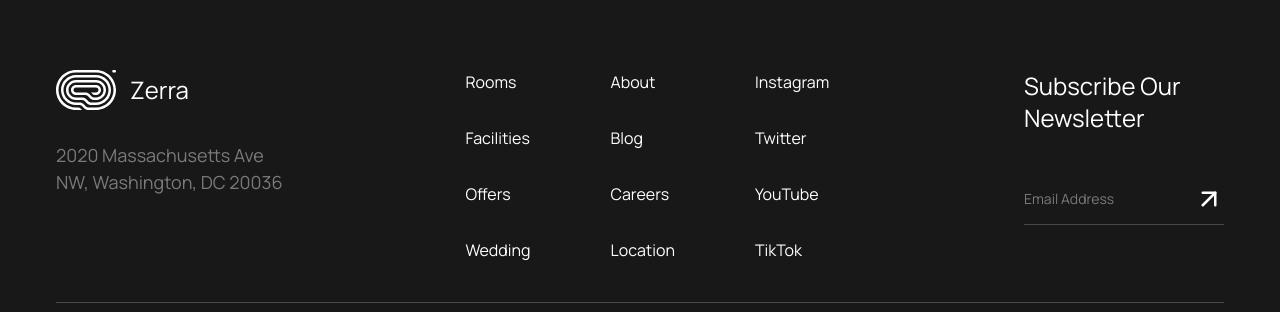
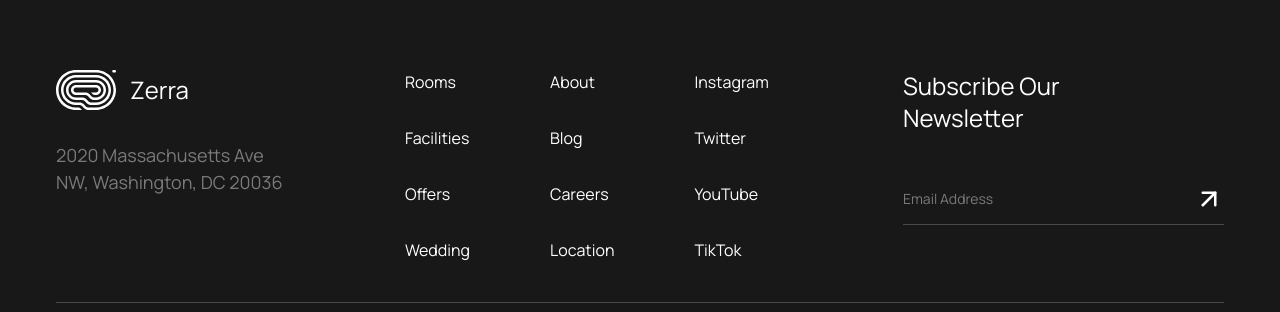
Before and after one commit to RanaMubashirTariq/Booking-app-page, a React (Vite) app: page / in a window 1280 px wide. Shown: the part 5526-5838 px from the top of the page. Built offline with nearby package versions, Linux system fonts and the light colour scheme.

Commit message:
last-thread

```diff
--- a/src/screens/LandingPage/sections/FooterSection/FooterSection.tsx
+++ b/src/screens/LandingPage/sections/FooterSection/FooterSection.tsx
@@ -70,7 +70,7 @@ export const FooterSection = (): JSX.Element => {
           </div>
 
           {/* Newsletter Subscription */}
-          <div className="flex flex-col gap-[50px]">
+          <div className="flex flex-col gap-[50px] w-full max-w-[321px] max-[500px]:max-w-[220px] max-[1100px]:max-w-[250px]">
             <h3 className="w-[174px] font-text-lg-medium text-white text-2xl max-[480px]:text-[20px] max-[800px]:w-[250px]">
               Subscribe Our Newsletter
             </h3>
```
